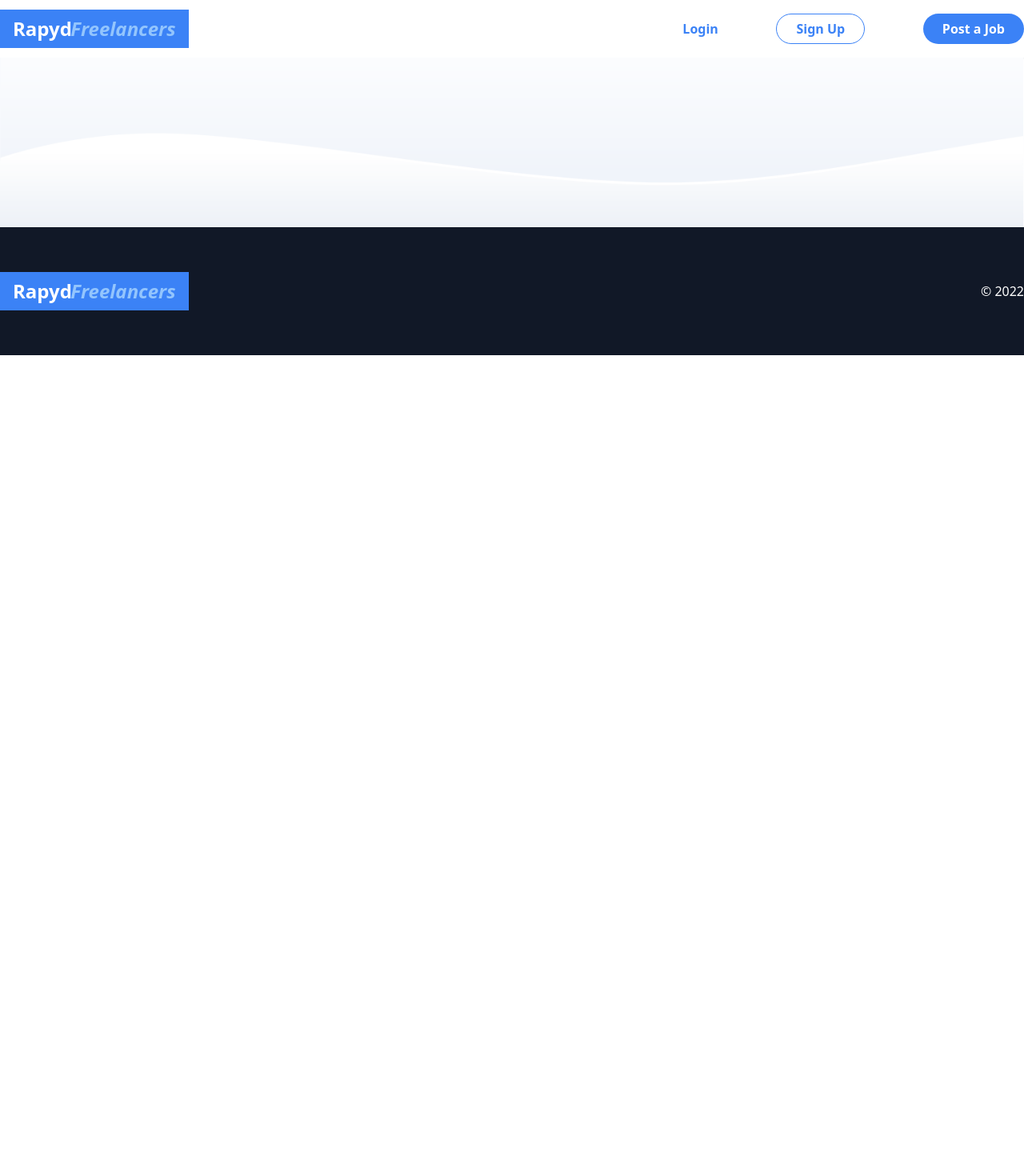
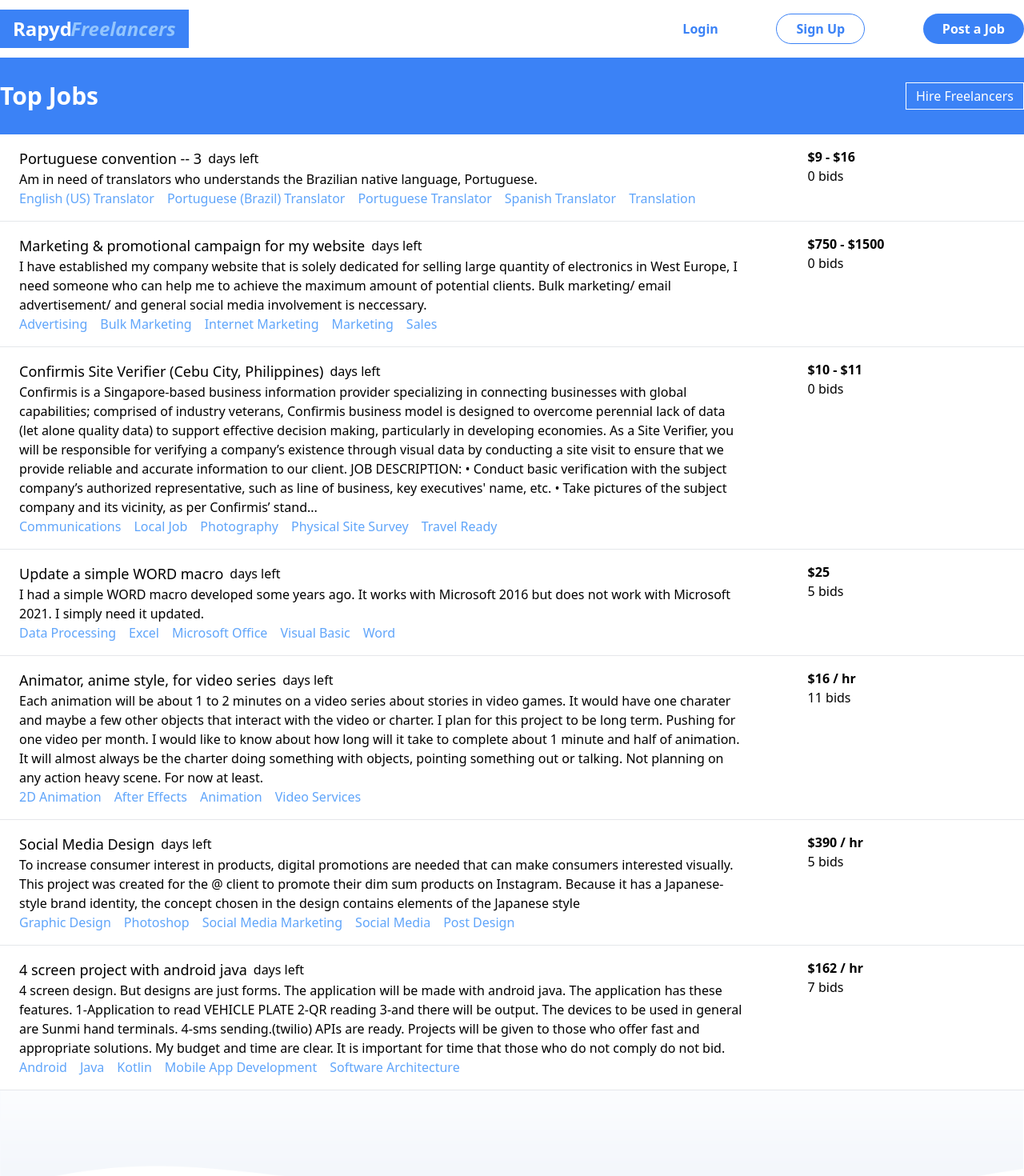
Before and after one commit to BisiDavi/RapydFreelancer, a Next.js app: page /jobs in a window 1280 px wide. Shown: the top 1470 px of the page at 80% size. Before the commit the page ends 800 px from the top, so only its background shows below. Built offline with nearby package versions, Linux system fonts and the light colour scheme.

Commit message:
jobslistview added

```diff
--- a/components/UI/Container.tsx
+++ b/components/UI/Container.tsx
@@ -1,14 +1,19 @@
-import React, { PropsWithChildren } from "react";
+import { PropsWithChildren } from "react";
 
 interface Props {
   className?: string;
+  full?: boolean;
 }
 
 export default function Container({
   children,
   className,
+  full,
 }: PropsWithChildren<Props>) {
+  const containerClassname = full ? "w-full" : "container";
   return (
-    <div className={`container mx-auto flex flex-col ${className}`}>{children}</div>
+    <div className={`${containerClassname} mx-auto flex ${className}`}>
+      {children}
+    </div>
   );
 }
--- /dev/null
+++ b/components/banners/JobBanner.tsx
@@ -0,0 +1,16 @@
+import Button from "@/components/UI/Button";
+import Container from "@/components/UI/Container";
+
+export default function JobBanner() {
+  return (
+    <div className="w-full bg-blue-500 h-24 flex items-center">
+      <Container className="items-center justify-between">
+        <h1 className="text-3xl font-bold text-white">Top Jobs</h1>
+        <Button
+          text="Hire Freelancers"
+          className="border border-white text-white px-3 py-1 hover:bg-white hover:text-blue-500"
+        />
+      </Container>
+    </div>
+  );
+}
--- /dev/null
+++ b/components/card/JobListCard.tsx
@@ -0,0 +1,46 @@
+interface Props {
+  content: {
+    title: string;
+    description: string;
+    minPrice?: number;
+    maxPrice?: number;
+    duration?: string;
+    bids: number;
+    tags: string[];
+    price?: number;
+    createdAt: string;
+    verified?: boolean;
+    type?: string;
+  };
+}
+
+export default function JobListCard({ content }: Props) {
+  return (
+    <div className="bg-white border-b px-6 py-4 flex items-start">
+      <div className="left w-4/5">
+        <div className="top flex items-center">
+          <h4 className="font-medium text-lg">{content.title}</h4>{" "}
+          <p className="ml-2">days left</p>
+        </div>
+        <p className="w-11/12 break-words">{content.description}</p>
+        <ul className="flex">
+          {content.tags.map((tag) => (
+            <li key={tag} className="font-light text-blue-400 mr-4">
+              {tag}
+            </li>
+          ))}
+        </ul>
+      </div>
+      <div className="right w-1/5">
+        <div className="top">
+          <h6 className="font-bold">
+            {content?.price
+              ? `$${content.price} ${content?.type === "hourly" ? "/ hr" : ""}`
+              : `$${content.minPrice} - $${content.maxPrice}`}
+          </h6>
+        </div>
+        <p>{content.bids} bids</p>
+      </div>
+    </div>
+  );
+}
--- /dev/null
+++ b/json/jobs.json
@@ -0,0 +1,104 @@
+[
+  {
+    "title": "Portuguese convention -- 3",
+    "description": "Am in need of translators who understands the Brazilian native language, Portuguese.",
+    "minPrice": 9,
+    "maxPrice": 16,
+    "type": "hourly",
+    "bids": 0,
+    "tags": [
+      "English (US) Translator ",
+      "Portuguese (Brazil) Translator ",
+      "Portuguese Translator ",
+      "Spanish Translator ",
+      "Translation"
+    ],
+    "createdAt": "2022-08-28T16:17:41.391Z"
+  },
+  {
+    "title": "Marketing & promotional campaign for my website",
+    "description": "I have established my company website that is solely dedicated for selling large quantity of electronics in West Europe, I need someone who can help me to achieve the maximum amount of potential clients. Bulk marketing/ email advertisement/ and general social media involvement is neccessary.",
+    "minPrice": 750,
+    "maxPrice": 1500,
+    "bids": 0,
+    "tags": [
+      "Advertising ",
+      "Bulk Marketing ",
+      "Internet Marketing ",
+      "Marketing ",
+      "Sales"
+    ],
+    "createdAt": "2022-08-29T16:17:41.391Z"
+  },
+  {
+    "title": "Confirmis Site Verifier (Cebu City, Philippines)",
+    "description": "Confirmis is a Singapore-based business information provider specializing in connecting businesses with global capabilities; comprised of industry veterans, Confirmis business model is designed to overcome perennial lack of data (let alone quality data) to support effective decision making, particularly in developing economies. As a Site Verifier, you will be responsible for verifying a company’s existence through visual data by conducting a site visit to ensure that we provide reliable and accurate information to our client. JOB DESCRIPTION: • Conduct basic verification with the subject company’s authorized representative, such as line of business, key executives' name, etc. • Take pictures of the subject company and its vicinity, as per Confirmis’ stand...",
+    "minPrice": 10,
+    "maxPrice": 11,
+    "bids": 0,
+    "tags": [
+      "Communications ",
+      "Local Job ",
+      "Photography ",
+      "Physical Site Survey ",
+      "Travel Ready"
+    ],
+    "verified": true,
+    "createdAt": "2022-08-28T16:17:41.391Z"
+  },
+  {
+    "title": "Update a simple WORD macro",
+    "description": "I had a simple WORD macro developed some years ago. It works with Microsoft 2016 but does not work with Microsoft 2021. I simply need it updated.",
+    "price": 25,
+    "bids": 5,
+    "tags": [
+      "Data Processing ",
+      "Excel ",
+      "Microsoft Office ",
+      "Visual Basic ",
+      "Word"
+    ],
+    "verified": true,
+    "createdAt": "2022-08-29T16:17:41.391Z"
+  },
+  {
+    "title": "Animator, anime style, for video series",
+    "description": "Each animation will be about 1 to 2 minutes on a video series about stories in video games. It would have one charater and maybe a few other objects that interact with the video or charter. I plan for this project to be long term. Pushing for one video per month. I would like to know about how long will it take to complete about 1 minute and half of animation. It will almost always be the charter doing something with objects, pointing something out or talking. Not planning on any action heavy scene. For now at least.",
+    "price": 16,
+    "type": "hourly",
+    "bids": 11,
+    "tags": ["2D Animation ", "After Effects ", "Animation ", "Video Services"],
+    "createdAt": "2022-08-29T16:17:41.391Z"
+  },
+  {
+    "title": "Social Media Design",
+    "description": "To increase consumer interest in products, digital promotions are needed that can make consumers interested visually. This project was created for the @ client to promote their dim sum products on Instagram. Because it has a Japanese-style brand identity, the concept chosen in the design contains elements of the Japanese style",
+    "price": 390,
+    "type": "hourly",
+    "bids": 5,
+    "tags": [
+      "Graphic Design ",
+      "Photoshop ",
+      "Social Media Marketing ",
+      "Social Media ",
+      "Post Design"
+    ],
+    "createdAt": "2022-08-30T16:17:41.391Z"
+  },
+  {
+    "title": "4 screen project with android java",
+    "description": "4 screen design. But designs are just forms. The application will be made with android java. The application has these features. 1-Application to read VEHICLE PLATE 2-QR reading 3-and there will be output. The devices to be used in general are Sunmi hand terminals. 4-sms sending.(twilio) APIs are ready. Projects will be given to those who offer fast and appropriate solutions. My budget and time are clear. It is important for time that those who do not comply do not bid.",
+    "price": 162,
+    "type": "hourly",
+    "bids": 7,
+    "tags": [
+      "Android ",
+      "Java ",
+      "Kotlin ",
+      "Mobile App Development ",
+      "Software Architecture"
+    ],
+    "verified": true,
+    "createdAt": "2022-08-29T16:17:41.391Z"
+  }
+]
--- a/pages/index.tsx
+++ b/pages/index.tsx
@@ -10,7 +10,7 @@ import type { NextPage } from "next";
 const Home: NextPage = () => {
   return (
     <DefaultLayout>
-      <Container>
+      <Container className="flex-col">
         <Homebanner />
         <InfoBanner />
         <CategoryGalleryView />
--- a/pages/jobs.tsx
+++ b/pages/jobs.tsx
@@ -1,11 +1,15 @@
+import JobBanner from "@/components/banners/JobBanner";
 import Container from "@/components/UI/Container";
 import DefaultLayout from "@/layout/DefaultLayout";
+import JobListView from "@/views/JobListView";
 
 export default function Jobs() {
   return (
     <DefaultLayout title="Apply for Jobs, get it Done and get Paid.">
-      <Container
-      ></Container>
+      <JobBanner />
+      <Container className="flex-col bg-gray-200" full>
+        <JobListView />
+      </Container>
     </DefaultLayout>
   );
 }
--- /dev/null
+++ b/views/JobListView.tsx
@@ -0,0 +1,13 @@
+import JobListCard from "@/components/card/JobListCard";
+import Container from "@/components/UI/Container";
+import jobsArray from "@/json/jobs.json";
+
+export default function JobListView() {
+  return (
+    <Container className="flex-col mb-6">
+      {jobsArray.map((job) => (
+        <JobListCard key={job.title} content={job} />
+      ))}
+    </Container>
+  );
+}
```
